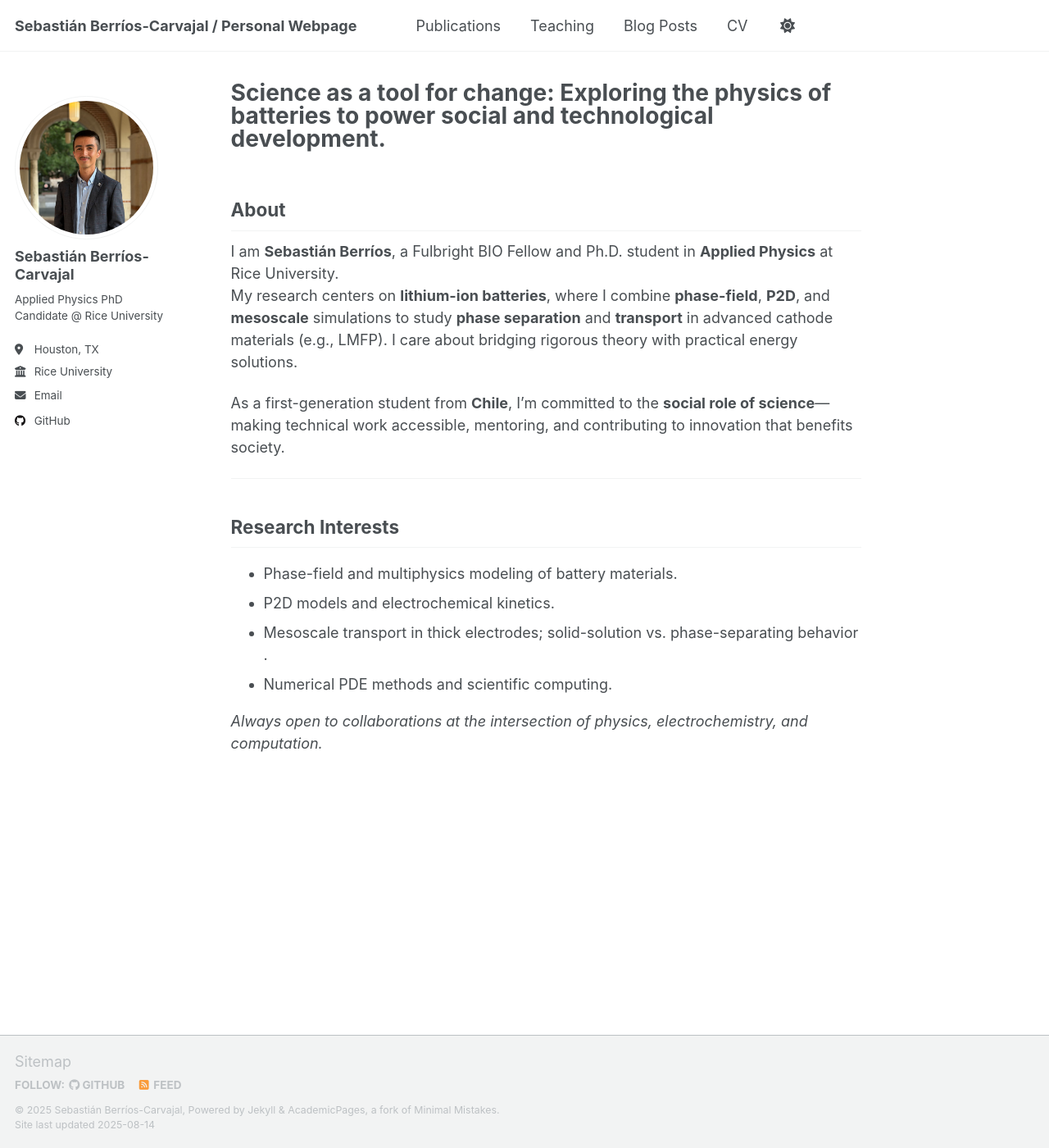
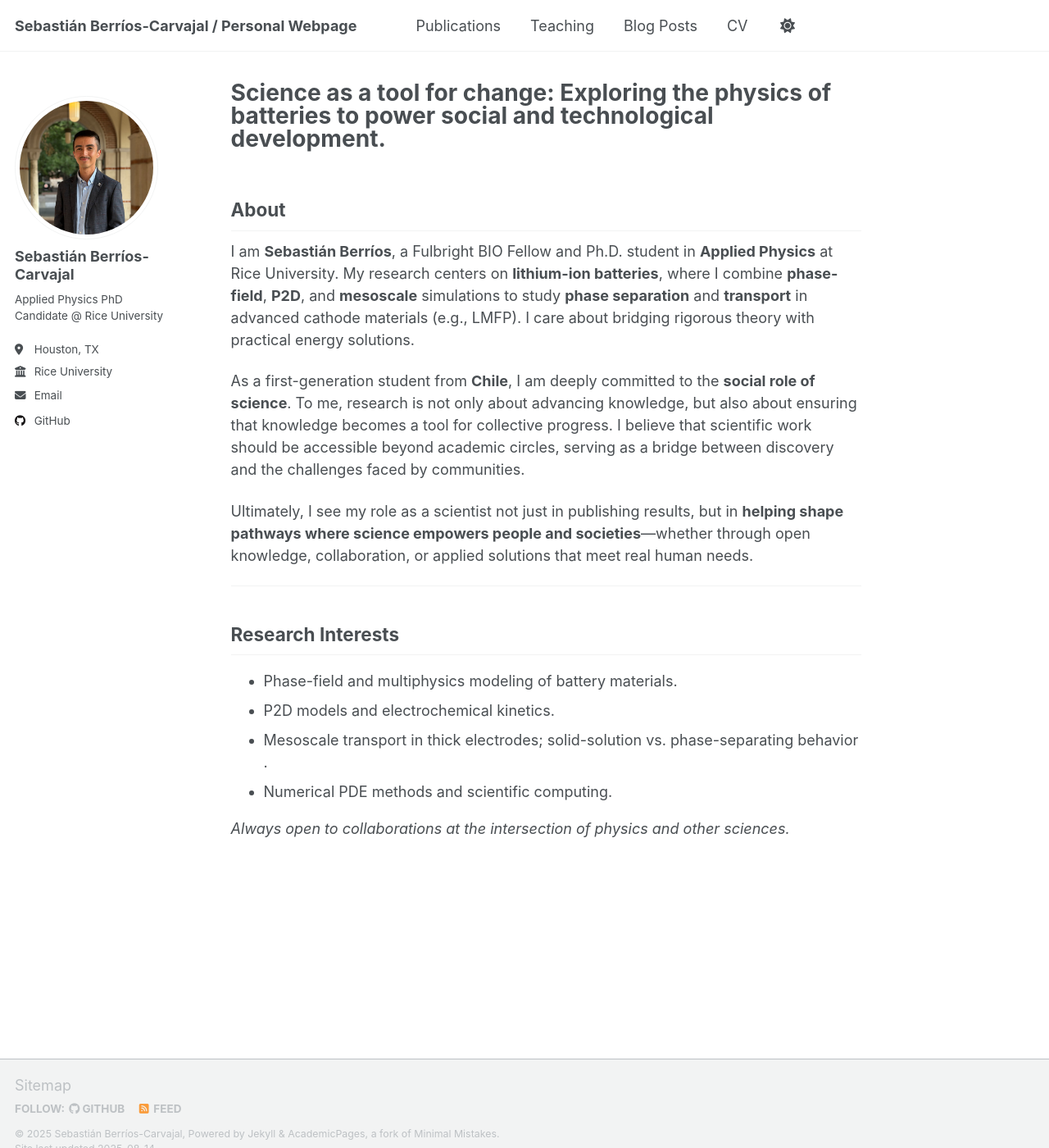
Before and after one commit to sberrioscarvajal/sberrioscarvajal.github.io, a Jekyll site: the page built from _pages/about.md, in a window 1280 px wide and 1400 px high. Shown: the whole window at 82% size. Built offline with Jekyll 4.4.1, drawn with Linux system fonts in a browser that asks for light colours; a script that is not in the unit is left out.

Commit message:
Update about.md

```diff
--- a/_pages/about.md
+++ b/_pages/about.md
@@ -9,10 +9,11 @@ redirect_from:
 
 ## About
 
-I am **Sebastián Berríos**, a Fulbright BIO Fellow and Ph.D. student in **Applied Physics** at Rice University.
-My research centers on **lithium-ion batteries**, where I combine **phase-field**, **P2D**, and **mesoscale** simulations to study **phase separation** and **transport** in advanced cathode materials (e.g., LMFP). I care about bridging rigorous theory with practical energy solutions.
+I am **Sebastián Berríos**, a Fulbright BIO Fellow and Ph.D. student in **Applied Physics** at Rice University. My research centers on **lithium-ion batteries**, where I combine **phase-field**, **P2D**, and **mesoscale** simulations to study **phase separation** and **transport** in advanced cathode materials (e.g., LMFP). I care about bridging rigorous theory with practical energy solutions.
 
-As a first-generation student from **Chile**, I’m committed to the **social role of science**—making technical work accessible, mentoring, and contributing to innovation that benefits society.
+As a first-generation student from **Chile**, I am deeply committed to the **social role of science**. To me, research is not only about advancing knowledge, but also about ensuring that knowledge becomes a tool for collective progress. I believe that scientific work should be accessible beyond academic circles, serving as a bridge between discovery and the challenges faced by communities.
+
+Ultimately, I see my role as a scientist not just in publishing results, but in **helping shape pathways where science empowers people and societies**—whether through open knowledge, collaboration, or applied solutions that meet real human needs.
 
 ---
 
@@ -23,4 +24,4 @@ As a first-generation student from **Chile**, I’m committed to the **social ro
 - Mesoscale transport in thick electrodes; solid-solution vs. phase-separating behavior .
 - Numerical PDE methods and scientific computing.
 
-*Always open to collaborations at the intersection of physics, electrochemistry, and computation.*
+*Always open to collaborations at the intersection of physics and other sciences.*
```
